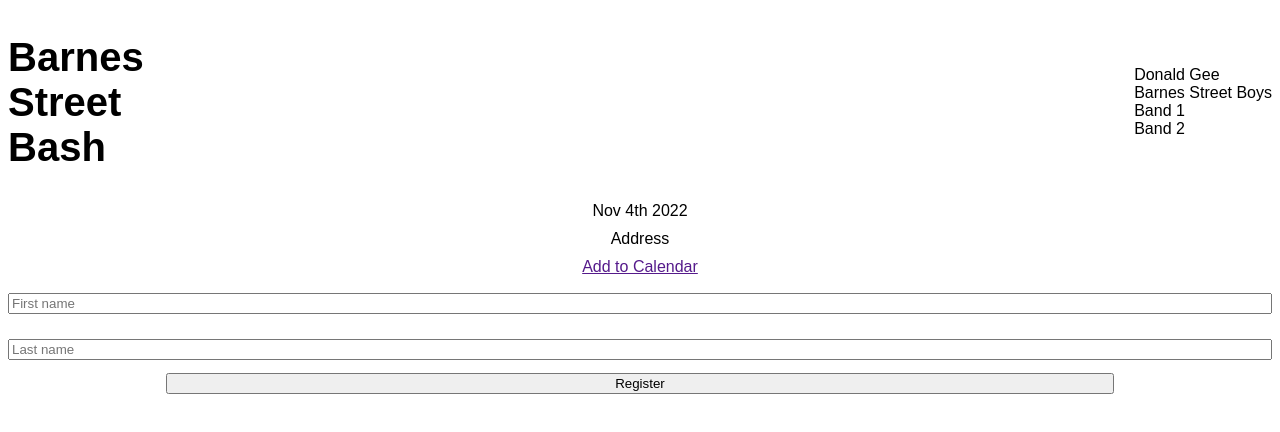
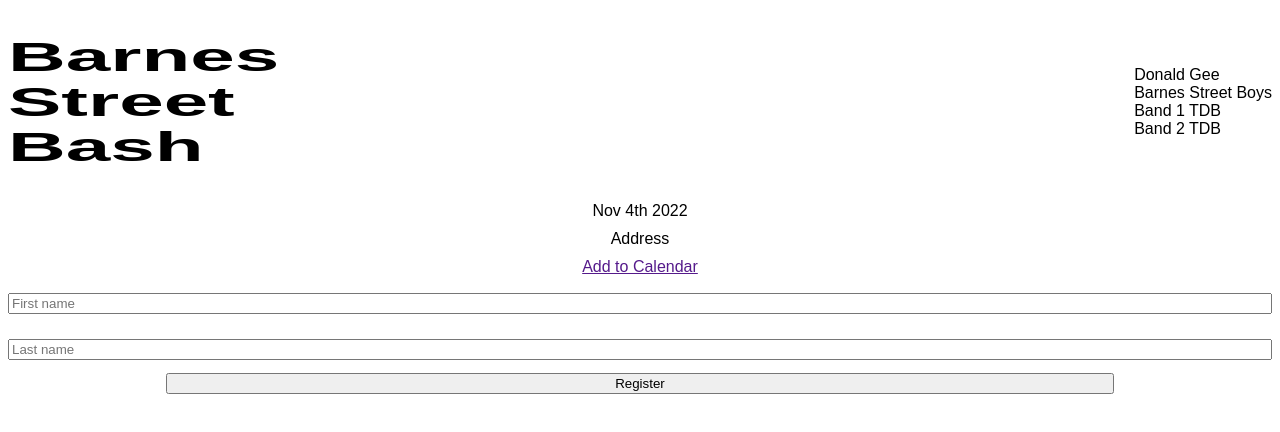
Before and after one commit to johngarrett/barnes-st-bash, a plain HTML site: page docs/index.html in a window 1280 px wide. Drawn offline with Linux system fonts and the light colour scheme; no server answers.

Commit message:
minor css changes

```diff
--- a/docs/index.css
+++ b/docs/index.css
@@ -4,6 +4,7 @@
     flex-direction: row;
     align-items: center;
     justify-content: space-between;
+    flex-wrap: wrap;
 }
 .v-flex {
     display: flex;
@@ -30,6 +31,9 @@ p {
 h1 {
     font-size: 2.5em;
     font-weight: bolder;
+    transform: scale(2,1);
+    transform-origin: left;
+    display: inline-block;
 }
 h2 {
     text-align: center;
--- a/docs/index.html
+++ b/docs/index.html
@@ -13,8 +13,8 @@
             <ul>
                 <li>Donald Gee</li>
                 <li>Barnes Street Boys</li>
-                <li>Band 1</li>
-                <li>Band 2</li>
+                <li>Band 1 TDB</li>
+                <li>Band 2 TDB</li>
             </ul>
         </div>
 
--- a/docs/index.js
+++ b/docs/index.js
@@ -66,14 +66,14 @@ function register() {
             3. update guests
          */
         const p = document.createElement("p");
-        const t = document.createTextNode(JSON.stringify(res.result));
+        const t = document.createTextNode(res.result);
         p.appendChild(t);
         document.getElementById("input-pane").replaceChildren(...[p]);
     })
     .catch(error => {
         console.log('error ', error);
         const p = document.createElement("p");
-        const t = document.createTextNode(JSON.stringify(error));
+        const t = document.createTextNode(error);
         p.appendChild(t);
         document.getElementById("input-pane").replaceChildren(...[p]);
     })
```
